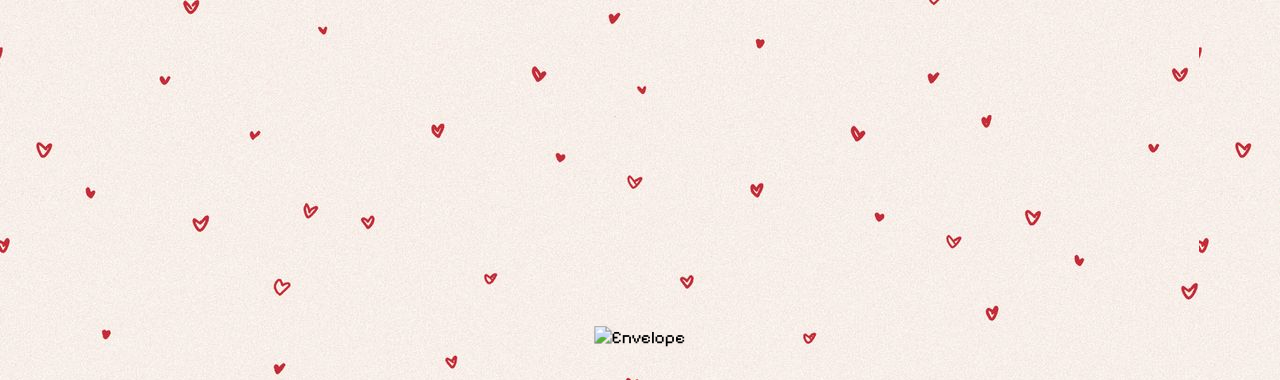
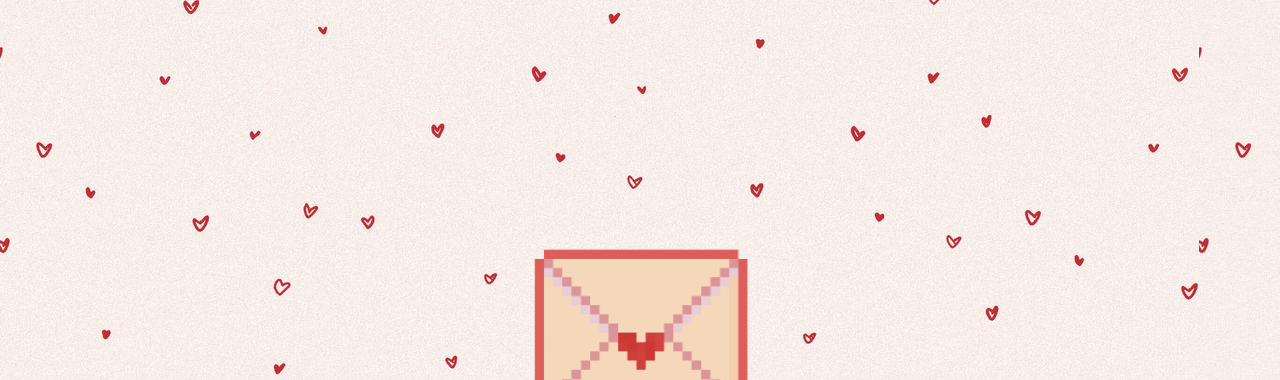
Before and after one commit to addieactuallystudies-source/valentine-ask, a plain HTML site: page index.html in a window 1280 px wide. Shown: the top 380 px of the page. Drawn offline with Linux system fonts and the light colour scheme; files whose address does not match are found by name; a web font is replaced by a local one.

Commit message:
fix image path

```diff
--- a/index.html
+++ b/index.html
@@ -17,7 +17,7 @@
   <body>
     <!-- Envelope Screen -->
     <div id="envelope-container">
-      <img src="envelope.png" alt="Envelope" id="envelope" />
+   <img src="images/envelope.png" alt="Envelope" id="envelope" />
       <p>♡ Letter for You ♡</p>
     </div>
 
```
